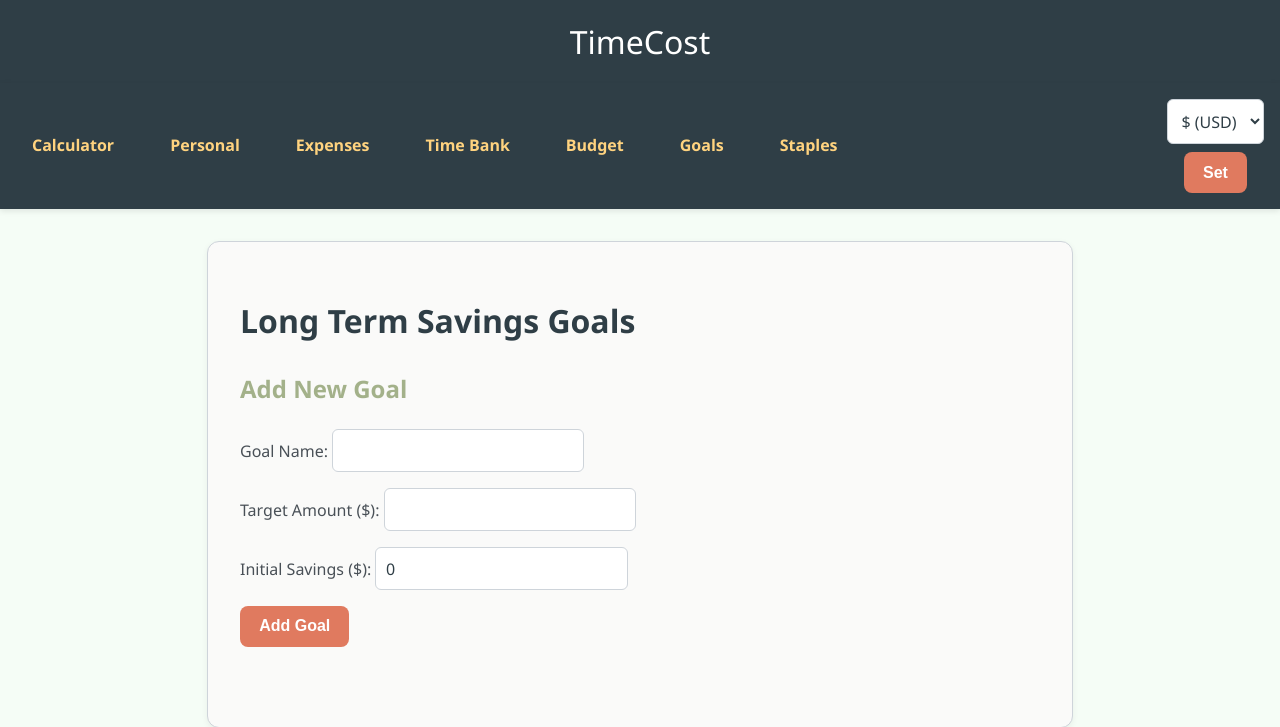
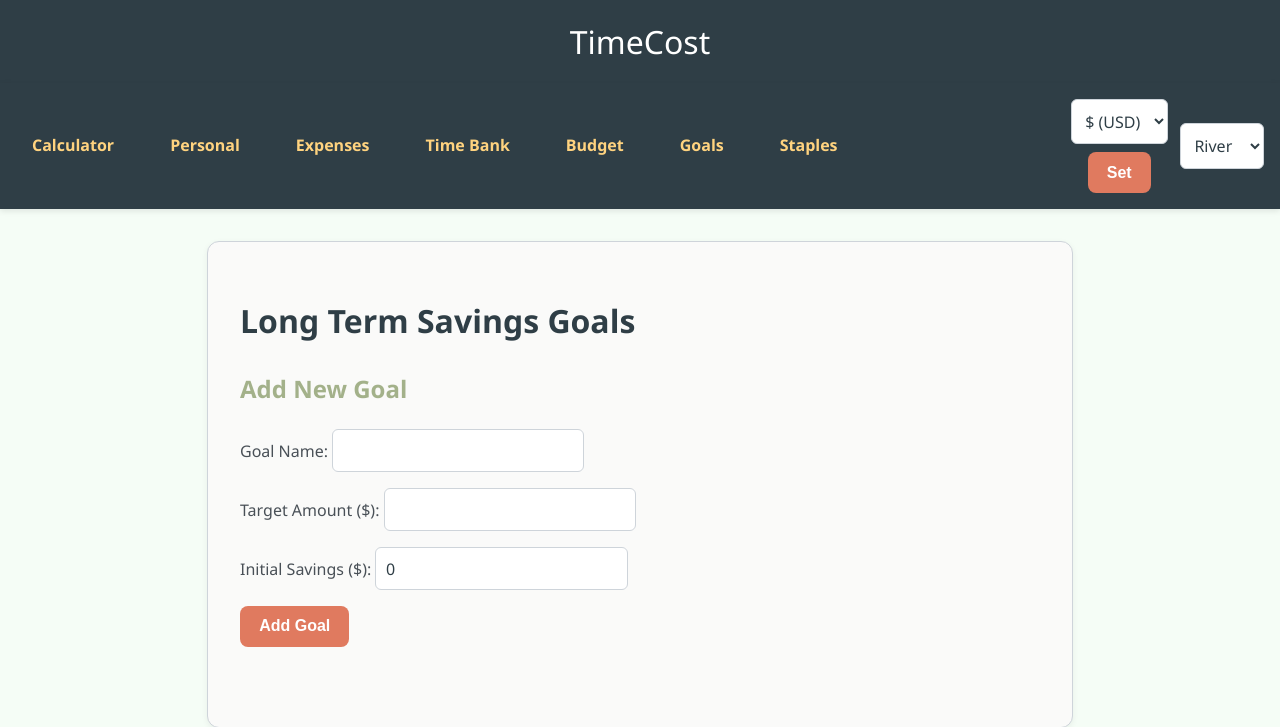
Before and after one commit to HandsomeSandwich/TimeCost, a Flask app: page /goals in a window 1280 px wide. Shown: the top 727 px of the page. Run offline with Flask 3, Linux system fonts and the light colour scheme; data that the repository does not hold is empty.

Commit message:
Add perspective-based copy to calculator (server + live results)

```diff
--- a/app.py
+++ b/app.py
@@ -526,3 +526,8 @@ def set_currency():
 @app.route("/staples", methods=["GET"])
 def staples():
     return render_template("staples.html")
+
+@app.route("/set_perspective", methods=["POST"])
+def set_perspective():
+    session["perspective"] = request.form.get("perspective", "river")
+    return redirect(request.referrer or url_for("calculator"))
--- a/static/style.css
+++ b/static/style.css
@@ -788,3 +788,18 @@ body.dark-mode .progress-container {
     gap: 0.5rem;
   }
 }
+
+.perspective-form {
+  display: flex;
+  align-items: center;
+}
+
+.perspective-form select {
+  max-width: 140px;
+}
+
+/* Optional: spacing when inside the drawer */
+.drawer .drawer-perspective,
+.drawer .drawer-currency {
+  margin-top: 10px;
+}
--- a/templates/base.html
+++ b/templates/base.html
@@ -43,6 +43,16 @@
       <button type="submit">Set</button>
     </form>
 
+      <form action="{{ url_for('set_perspective') }}" method="post" class="perspective-form">
+  {% set p = session.get("perspective", "river") %}
+  <select name="perspective" aria-label="Tone" onchange="this.form.submit()">
+    <option value="river"  {{ "selected" if p == "river" else "" }}>River</option>
+    <option value="leslie" {{ "selected" if p == "leslie" else "" }}>Leslie</option>
+    <option value="eddie"  {{ "selected" if p == "eddie" else "" }}>Eddie</option>
+  </select>
+</form>
+
+
     {% block nav_right %}{% endblock %}
   </div>
 
@@ -74,6 +84,15 @@
     <option value="₹" {{ "selected" if cur == "₹" else "" }}>₹ (INR)</option>
   </select>
   <button type="submit">Set</button>
+</form>
+
+<form action="{{ url_for('set_perspective') }}" method="post" class="perspective-form drawer-perspective">
+  {% set p = session.get("perspective", "river") %}
+  <select name="perspective" aria-label="Tone" onchange="this.form.submit()">
+    <option value="river"  {{ "selected" if p == "river" else "" }}>River</option>
+    <option value="leslie" {{ "selected" if p == "leslie" else "" }}>Leslie</option>
+    <option value="eddie"  {{ "selected" if p == "eddie" else "" }}>Eddie</option>
+  </select>
 </form>
 
 </aside>
```
Also changed, not shown: templates/calculator.html (+40 -8 lines).
